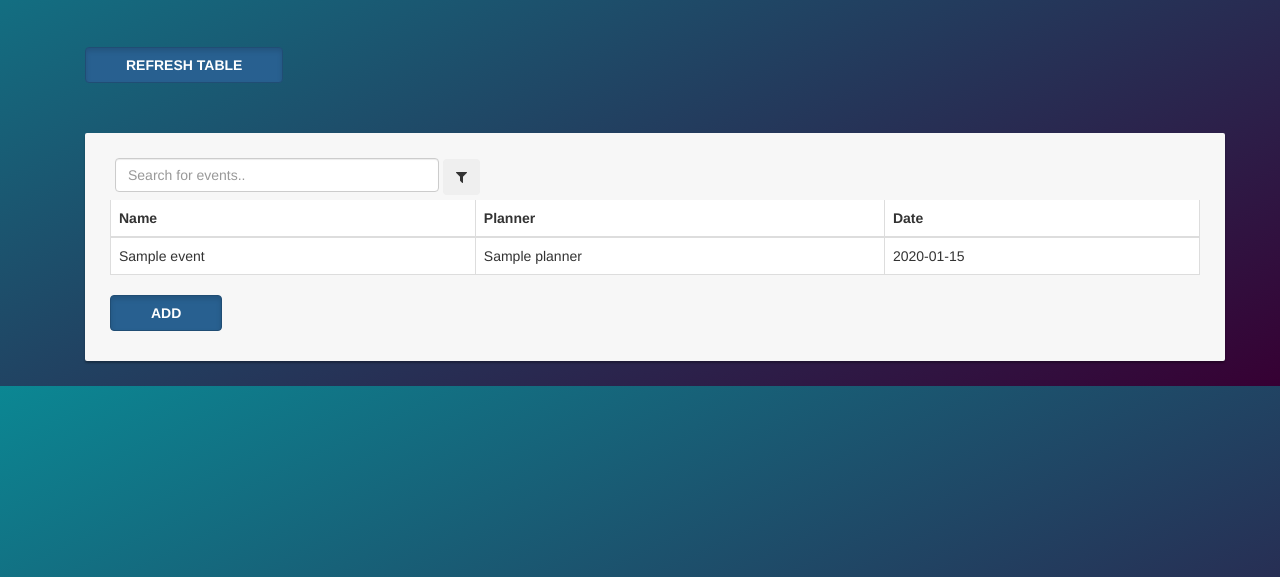
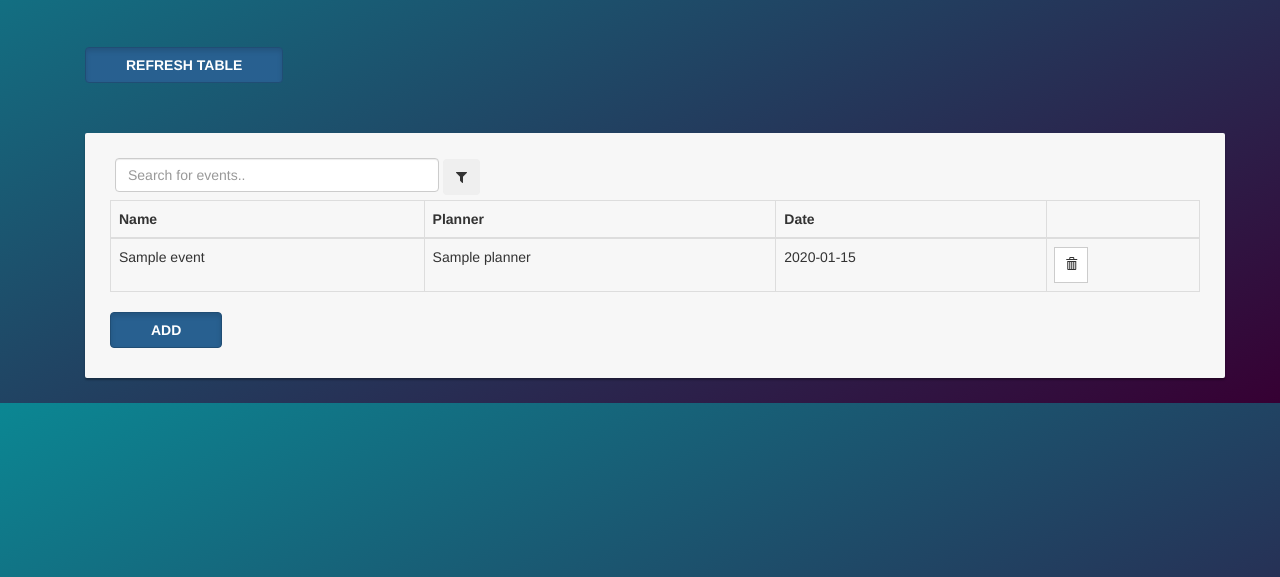
Before and after one commit to simpleman19/eagleEvents, a Flask app: template eagleEvents/templates/event.html.j2 in a window 1280 px wide. Shown: the part 223-800 px from the top of the page. Run offline with Flask 2, Linux system fonts and the light colour scheme; the template is opened without the code that fills it: most values are stand-ins (such as "Sample title", 1, 10 or a date in 2020); some libraries are stand-ins or nearby versions.

Commit message:
edited bootstable, added back delete buttons, cleaned it up

```diff
--- a/eagleEvents/routes/events.py
+++ b/eagleEvents/routes/events.py
@@ -16,7 +16,7 @@ def list_events():
     show_all = request.args['show_all']
     currentUser = g.current_user
     company_id_user = currentUser.company_id
-    events_of_company = Event.query.filter_by(company_id = company_id_user)
+    events_of_company = Event.query.filter_by(company_id = company_id_user).order_by(Event.time.desc())
     if show_all == 'yes':
         events = events_of_company
     else:
--- a/eagleEvents/static/bootstable.js
+++ b/eagleEvents/static/bootstable.js
@@ -8,11 +8,11 @@ Bootstable
   //Global variables
   var params = null;  		//Parameters
   var colsEdi =null;
-  var newColHtml = '<div class="btn-group pull-right">'+
-'<button id="bEdit" type="button" class="btn btn-sm btn-default" onclick="rowEdit(this);">' +
+  var newColHtml = '<div class="btn-group pull-left">'+
+    '<button id="bEdit" type="button" class="btn btn-sm btn-default edit-button" onclick="rowEdit(this);">' +
     '<span class="glyphicon glyphicon-pencil" > </span>'+
     '</button>'+
-'<button id="bElim" type="button" class="btn btn-sm btn-default" onclick="rowElim(this);">' +
+    '<button id="bElim" type="button" class="btn btn-sm btn-default delete-button" onclick="rowElim(this);">' +
     '<span class="glyphicon glyphicon-trash" > </span>'+
     '</button>'+
     '<button id="bAcep" type="button" class="btn btn-sm btn-default" style="display:none;" onclick="rowAcep(this);">' +
@@ -28,6 +28,7 @@ Bootstable
     var defaults = {
         columnsEd: null,         //Index to editable columns. If null all td editables. Ex.: "1,2,3,4,5"
         $addButton: null,        //Jquery object of "Add" button
+        editButton: true,
         onEdit: function() {},   //Called after edition
 		onBeforeDelete: function() {}, //Called before deletion
         onDelete: function() {}, //Called after deletion
@@ -48,6 +49,16 @@ Bootstable
     if (params.columnsEd != null) {
         //Extract felds
         colsEdi = params.columnsEd.split(',');
+    }
+
+    if (params.editButton == false) {
+        for(var i = 0; i < document.getElementsByClassName("edit-button").length; i++) {
+            document.getElementsByClassName("edit-button")[i].style.display = "none";
+        }
+        for(var i = 0; i < document.getElementsByClassName("delete-button").length; i++) {
+            document.getElementsByClassName("edit-button")[i].style.float = "left";
+        }
+
     }
   };
 function IterarCamposEdit($cols, tarea) {
--- a/eagleEvents/templates/event.html.j2
+++ b/eagleEvents/templates/event.html.j2
@@ -7,20 +7,23 @@
         <div class="container">
             <div class="checkbox">
                 <label>
-                <input id="showAllCB" type="checkbox" onclick="filter()" value="">
+                <input id="showAllCB" type="checkbox" onclick ="showAll()" value="">
                     Show All
                 </label>
             </div>
             <br>
             <br>
-            <button class="btn btn-primary active" id="refreshButton">Refresh Table</button>
+            <button class="btn btn-primary active" id="refreshButton" onclick="refreshTable()">Refresh Table</button>
 
             <div class="card card-container-2">
                 <div style="margin: 5px">
                     <input class="form-control" style="display: inline; width: 30%" type="text" id="filter" onkeyup="filter()" placeholder="Search for events..">
                     <button type="button" class="btn btn-light"><i class="fa fa-filter" aria-hidden="true"></i></button>
                 </div>
-                <table id="listTable" class="table table-bordered table-hover table-scroll">
+                <table id="listTable" class="table table-bordered table-hover"
+                data-pagination="true"
+                data-id-field="name"
+                data-page-list="[5, 10, 25, 50, 100, ALL]">
                     <thead>
                         <tr>
                             <th>Name</th>
@@ -30,11 +33,10 @@
                     </thead>
                     <tbody>
                         {% for event in events %}
-                        <tr>
+                        <tr class = "click-row" data-href="modifyEvent/ + {{event.id}}">
                             <td>{{event.name}}</td>
                             <td>{{event.planner.name}}</td>
                             <td>{{event.time.date()}}</td>
-                            <td style="display:none">{{event.planner.id}}</td>
                         </tr>
                         {% endfor %}
                     </tbody>
@@ -45,16 +47,42 @@
 <script src="https://code.jquery.com/jquery-1.12.4.min.js"></script>
 <script src="/static/bootstable.js"></script>
 <script>
-    $("#refreshButton").on("click", refreshTable);
+    $('table').SetEditable({editButton: false, onBeforeDelete: deleteEvent});
+
+    window.onload = onDocumentReload;
+
+    function onDocumentReload() {
+        url = window.location.href;
+        parameter = url.split("?");
+        console.log(parameter);
+        if (parameter[1] == "show_all=yes") {
+            document.getElementById("showAllCB").checked = true;
+        }
+    }
 
     function refreshTable() {
-        $("#listTable").load("/listEventPlanners #listTable");
-        $("#listTable").addClass("table table-bordered table-scroll");
+       url = window.location.href;
+       window.location = url;
     }
 
     $(".click-row").click(function() {
         window.location = $(this).data("href");
     });
+
+    function showAll() {
+        if(document.getElementById("showAllCB").checked)
+        {
+            window.location.href = "/listEvents?show_all=yes";
+        }
+        else
+        {
+            window.location.href = "/listEvents?show_all=no";
+        }
+    }
+
+    function deleteEvent() {
+        console.log("delete");
+    }
 
     function filter() {
         var input, filter, table, tr, tdName, tdPlanner, tdDate, i;
```
Lines whose indentation alone changed are shown as unchanged.
